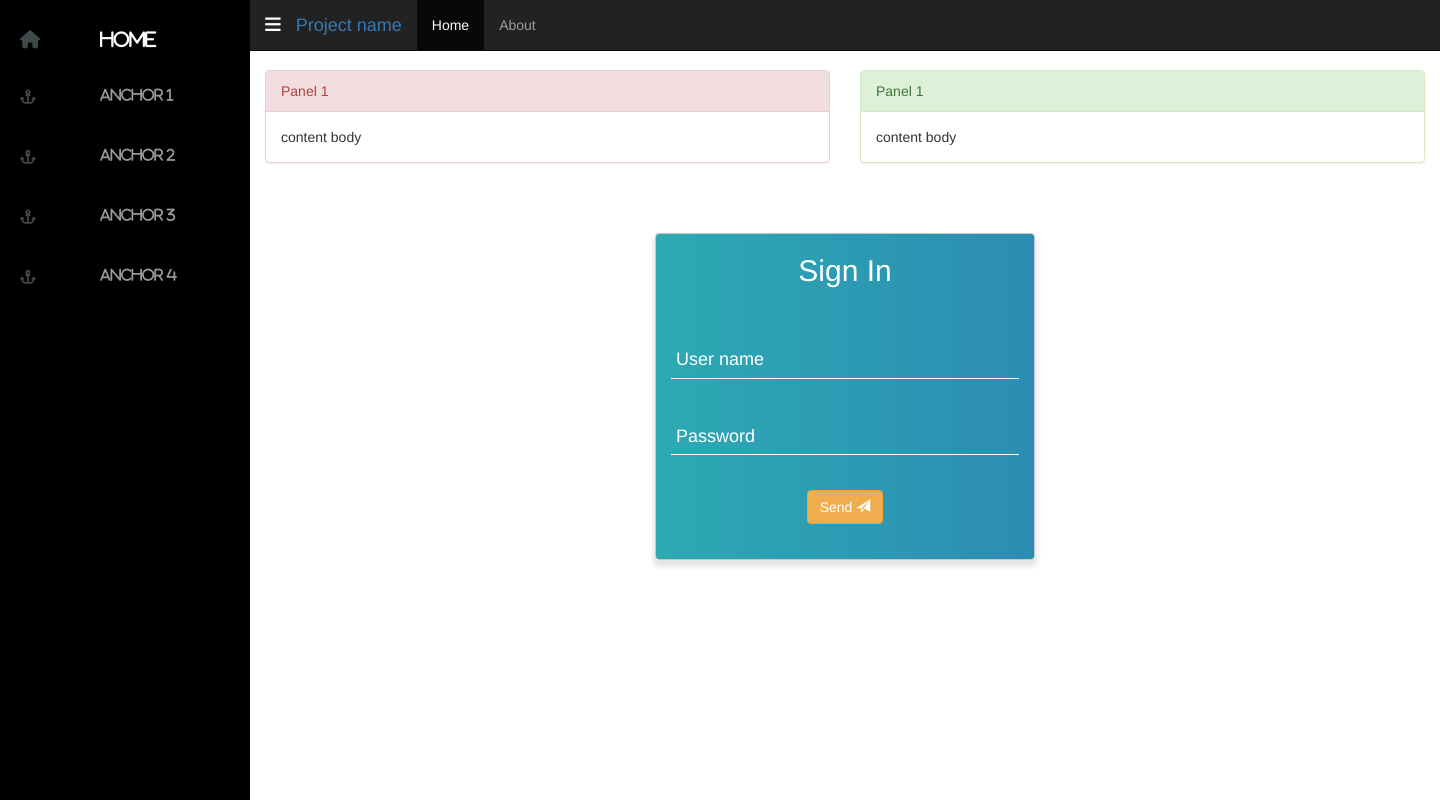
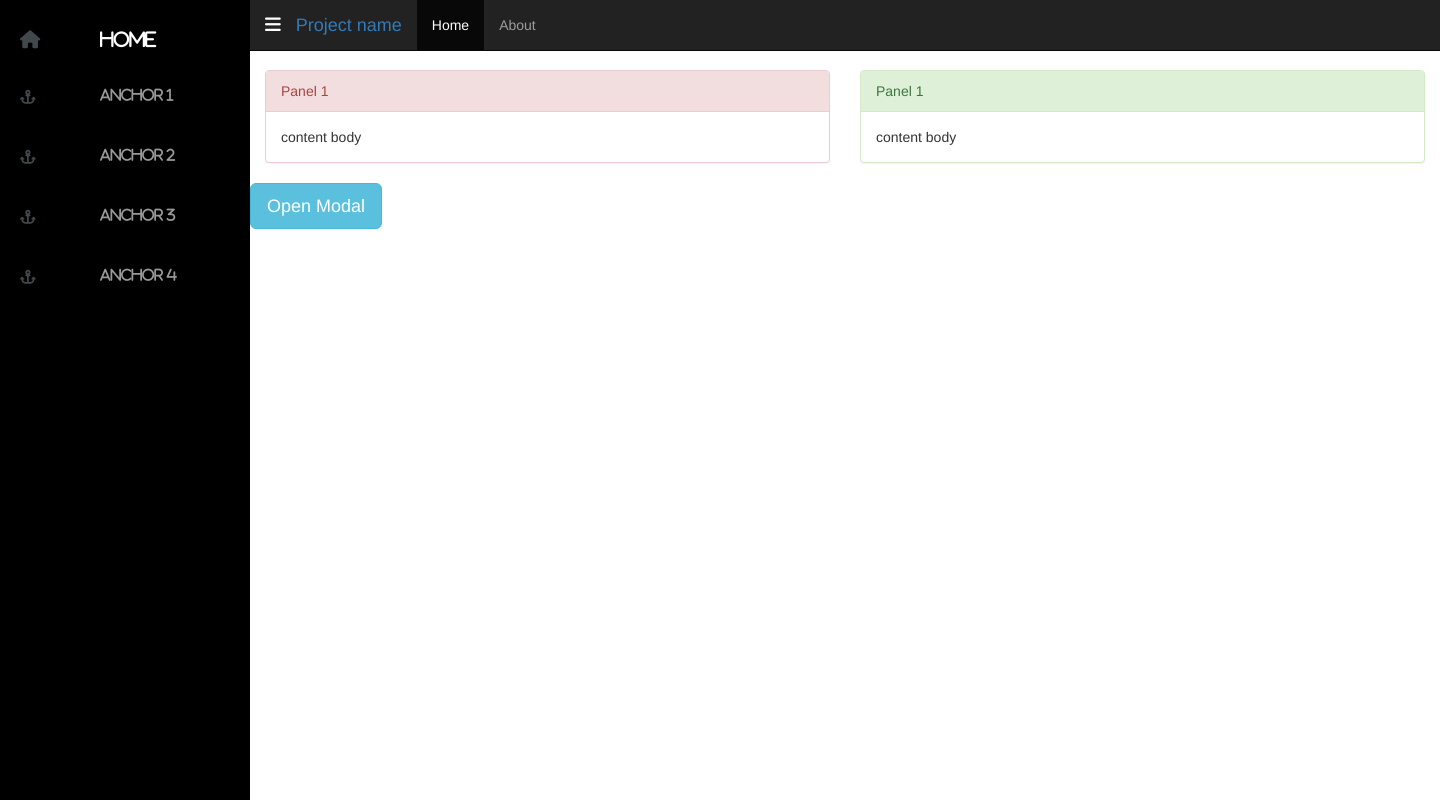
Before and after one commit to Sagar1711/New_Front_End, a Flask app: page / in a window 1440 px wide. Run offline with Flask 2, Linux system fonts and the light colour scheme; some libraries are stand-ins or nearby versions.

Commit message:
Working Form modal

```diff
--- a/app/static/style/base.css
+++ b/app/static/style/base.css
@@ -248,21 +248,21 @@ input:focus ~ .highlight {
 
 
 #panel {
-  border: 1px solid rgb(200, 200, 200);
-  box-shadow: rgba(0, 0, 0, 0.1) 0px 5px 5px 2px;
+  /* border: 1px solid rgb(200, 200, 200); */
+  /* box-shadow: rgba(0, 0, 0, 0.1) 0px 5px 5px 2px; */
   background: -webkit-linear-gradient(90deg, #2caab3 0%, #2c8cb3 100%);
   background: red; /* For browsers that do not support gradients */
   background: -webkit-linear-gradient(90deg, #2caab3 0%, #2c8cb3 100%); /* For Safari 5.1 to 6.0 */
   background: -o-linear-gradient(90deg, #2caab3 0%, #2c8cb3 100%); /* For Opera 11.1 to 12.0 */
   background: -moz-linear-gradient(90deg, #2caab3 0%, #2c8cb3 100%); /* For Firefox 3.6 to 15 */
   background: linear-gradient(90deg, #2caab3 0%, #2c8cb3 100%); /* Standard syntax (must be last) */
-
-
-  border-radius: 4px;
-  top: 50px;
+  top: 0;
+  padding: 30px 10px 10px 5px;
 }
 
-
+.modal-header{
+  background: linear-gradient(90deg, #2caab3 0%, #2c8cb3 100%);
+}
 
 
 
--- a/app/templates/index.html
+++ b/app/templates/index.html
@@ -29,6 +29,8 @@
         </div>
     </div>
 
+    <!-- Trigger the modal with a button -->
+    <button type="button" class="btn btn-info btn-lg" data-toggle="modal" data-target="#myModal">Open Modal</button>
     {% include "login.html" %}
 
 {% endblock %}
--- a/app/templates/login.html
+++ b/app/templates/login.html
@@ -1,9 +1,22 @@
-<div class="container">
 
-
+                    <!-- <div class="container modal fade" id="myModal">
+                        <div class="modal-content">
                             <div class="col-lg-offset-4 col-lg-4" id="panel">
                                 <h2>Sign In</h2>
+                            </div>
+                        </div>
+                    </div> -->
 
+                    <div id="myModal" class="modal fade" role="dialog">
+                            <div class="modal-dialog">
+
+                              <!-- Modal content-->
+                              <div class="modal-content">
+                                <div class="modal-header">
+                                  <button type="button" class="close" data-dismiss="modal">&times;</button>
+                                  <h4 class="modal-title">Login</h4>
+                                </div>
+                                <div class="modal-body" id="panel">
                                         <form>
 
                                                 <div class="group">
@@ -21,9 +34,14 @@
                                                 </div>
 
                                                 <div class="group">
-                <center> <button type="submit" class="btn btn-warning">Send <span class="glyphicon glyphicon-send"></span></button></center>
+                                                    <center> <button type="submit" class="btn btn-warning" data-dismiss="modal">Send <span class="glyphicon glyphicon-send"></span></button></center>
                                                 </div>
                                             </form>
+                                </div>
+                                <div class="modal-footer">
+                                  <button type="button" class="btn btn-default" data-dismiss="modal">Close</button>
+                                </div>
+                              </div>
 
                             </div>
                     </div>
```
Lines whose indentation alone changed are shown as unchanged.
